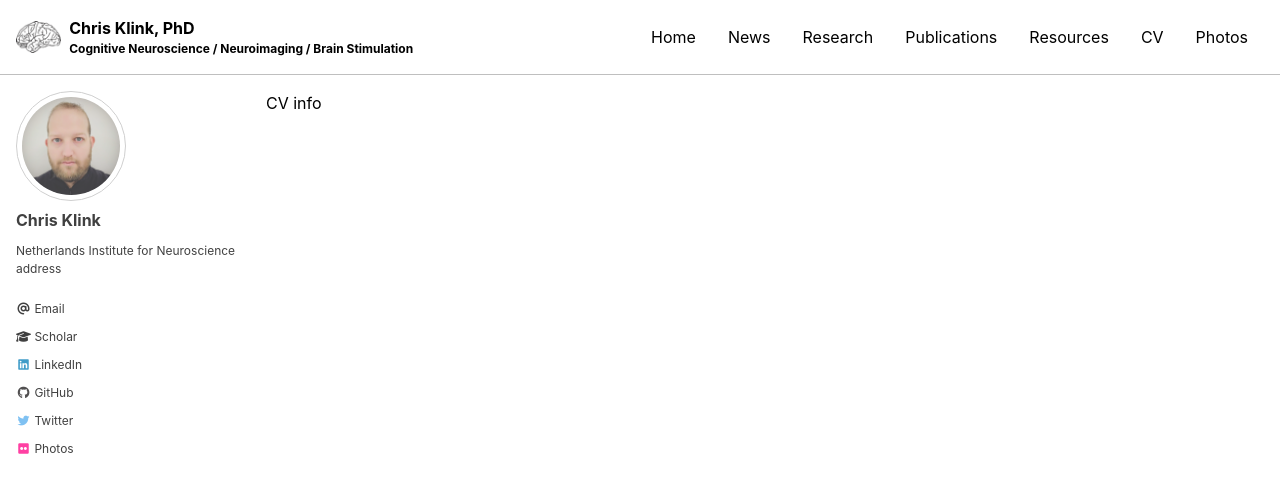
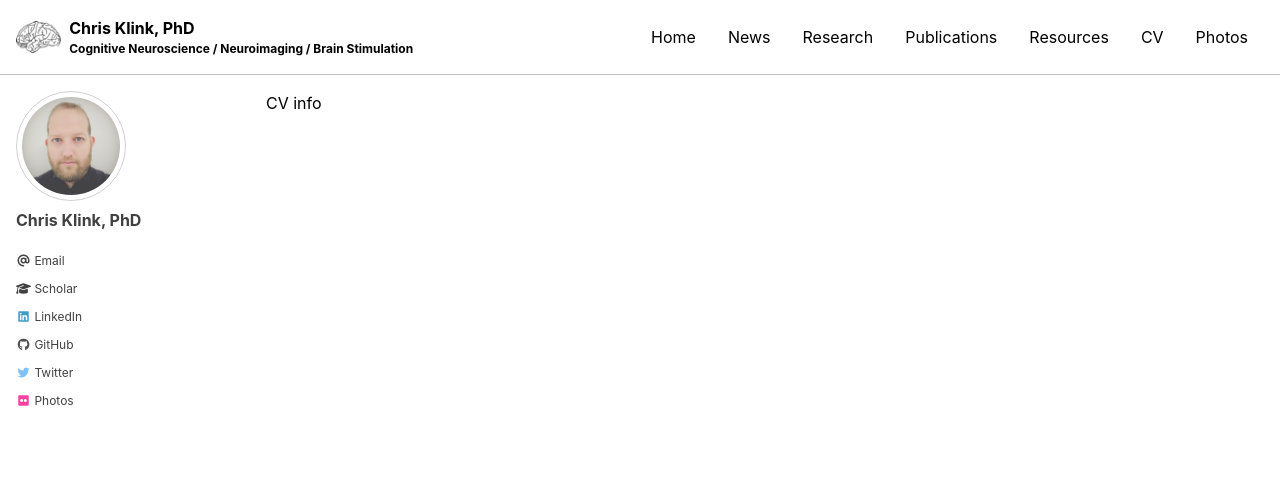
Before and after one commit to pcklink/pcklink.github.io, a Jekyll site: the page built from cv.html, in a window 1280 px wide and 900 px high. Shown: the top 493 px of the window. Built offline with Jekyll 4.4.1, drawn with Linux system fonts in a browser that asks for light colours; cached includes are drawn as plain includes; nearby versions of some CDN libraries.

Commit message:
Update _config.yml

```diff
--- a/_config.yml
+++ b/_config.yml
@@ -107,11 +107,10 @@ analytics:
 
 # Site Author
 author:
-  name             : "Chris Klink"
+  name             : "Chris Klink, PhD"
   avatar           : "/assets/images/bio-photo.png" # path of avatar image, e.g. "/assets/images/bio-photo.jpg"
   # bio              : "Neuroscientist interested in the neural mechanisms of perception and cognition. How does the brain process information to create flexible, goal-directed behavior? How can we restore and improve these processes?"
-  bio              : "Netherlands Institute for Neuroscience<br>address"
-  # bio              : "" #"Neth. Inst. for Neuroscience"
+  bio              : "" #"Neth. Inst. for Neuroscience"
   location         : # "Amsterdam, NL"
   email            : # "c.klink@nin.knaw.nl"
   links:
```
